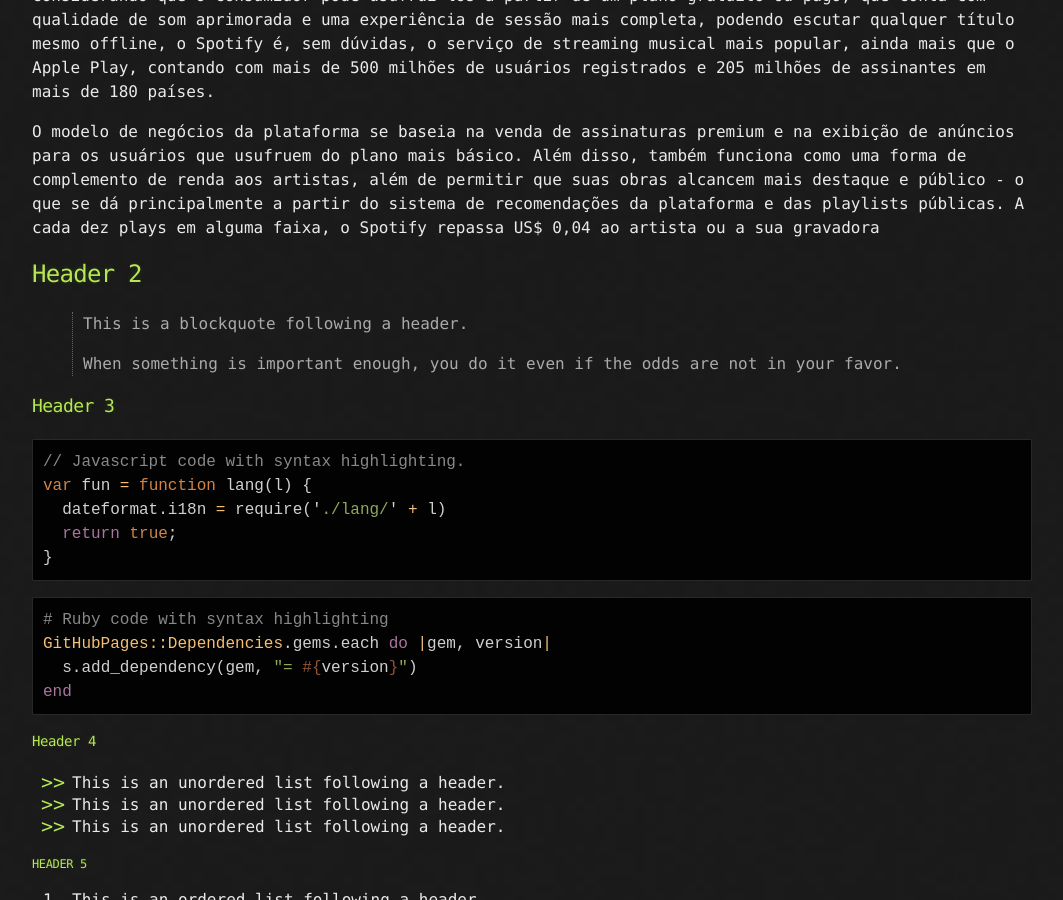
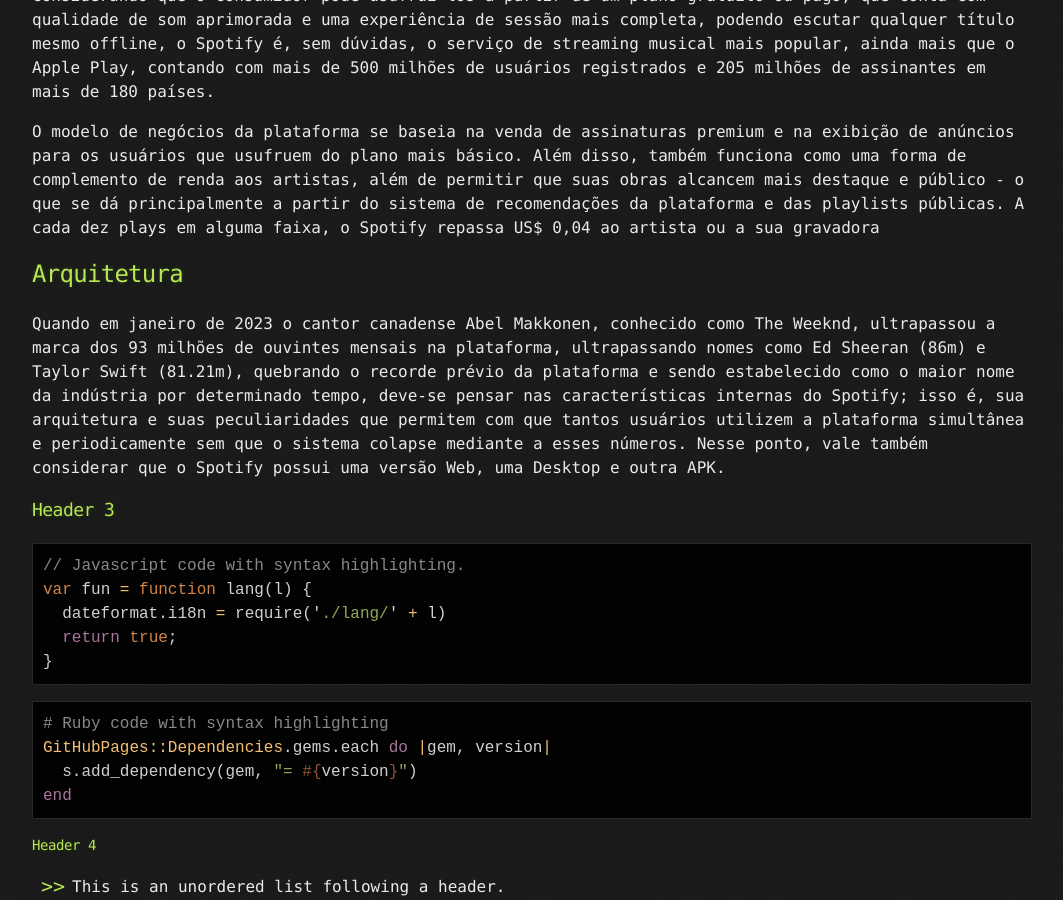
Before and after one commit to Luiz-Gustavo-SS/TP-ArqSoftware, a Jekyll site: the page built from index.md, in a window 1280 px wide and 900 px high, scrolled down 571 px. Shown: the whole window, without its empty margins (108-1171 px from the left). Built offline with Jekyll 4.4.1, drawn with Linux system fonts in a browser that asks for light colours.

Commit message:
Update index.md

```diff
--- a/index.md
+++ b/index.md
@@ -17,11 +17,9 @@ Quando o Spotify foi lançado em 2008, a indústria musical sofreria mudanças a
 O modelo de negócios da plataforma se baseia na venda de assinaturas premium e na exibição de anúncios para os usuários que usufruem do plano mais básico. Além disso, também funciona como uma forma de complemento de renda aos artistas, além de permitir que suas obras alcancem mais destaque e público - o que se dá principalmente a partir do sistema de recomendações da plataforma e das playlists públicas. A cada dez plays em alguma faixa, o Spotify repassa US$ 0,04 ao artista ou a sua gravadora
 
 
-## Header 2
+## Arquitetura
 
-> This is a blockquote following a header.
->
-> When something is important enough, you do it even if the odds are not in your favor.
+Quando em janeiro de 2023 o cantor canadense Abel Makkonen, conhecido como The Weeknd, ultrapassou a marca dos 93 milhões de ouvintes mensais na plataforma, ultrapassando nomes como Ed Sheeran (86m) e Taylor Swift (81.21m), quebrando o recorde prévio da plataforma e sendo estabelecido como o maior nome da indústria por determinado tempo, deve-se pensar nas características internas do Spotify; isso é, sua arquitetura e suas peculiaridades que permitem com que tantos usuários utilizem a plataforma simultânea e periodicamente sem que o sistema colapse mediante a esses números. Nesse ponto, vale também considerar que o Spotify possui uma versão Web, uma Desktop e outra APK.
 
 ### Header 3
 
```
